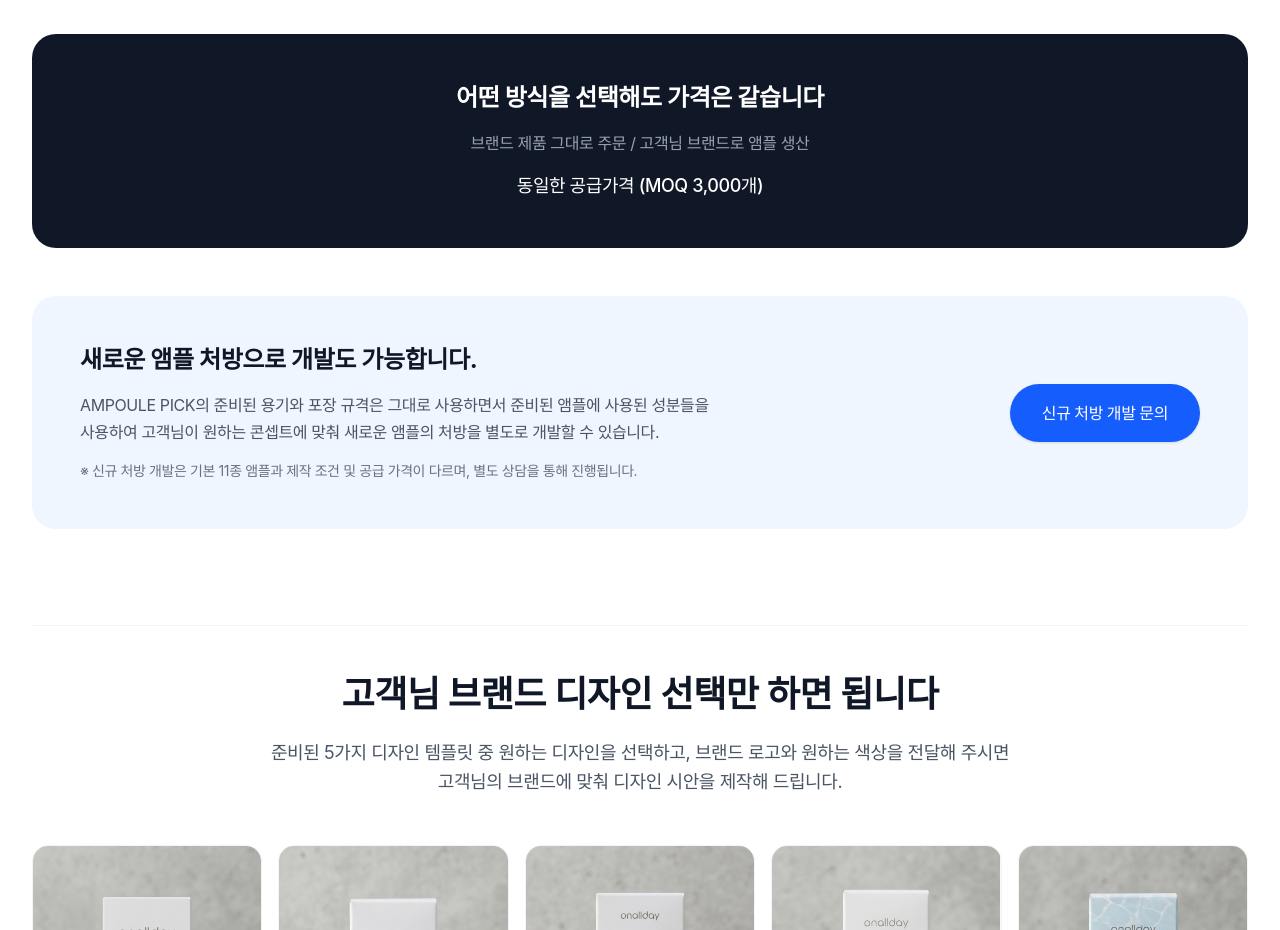
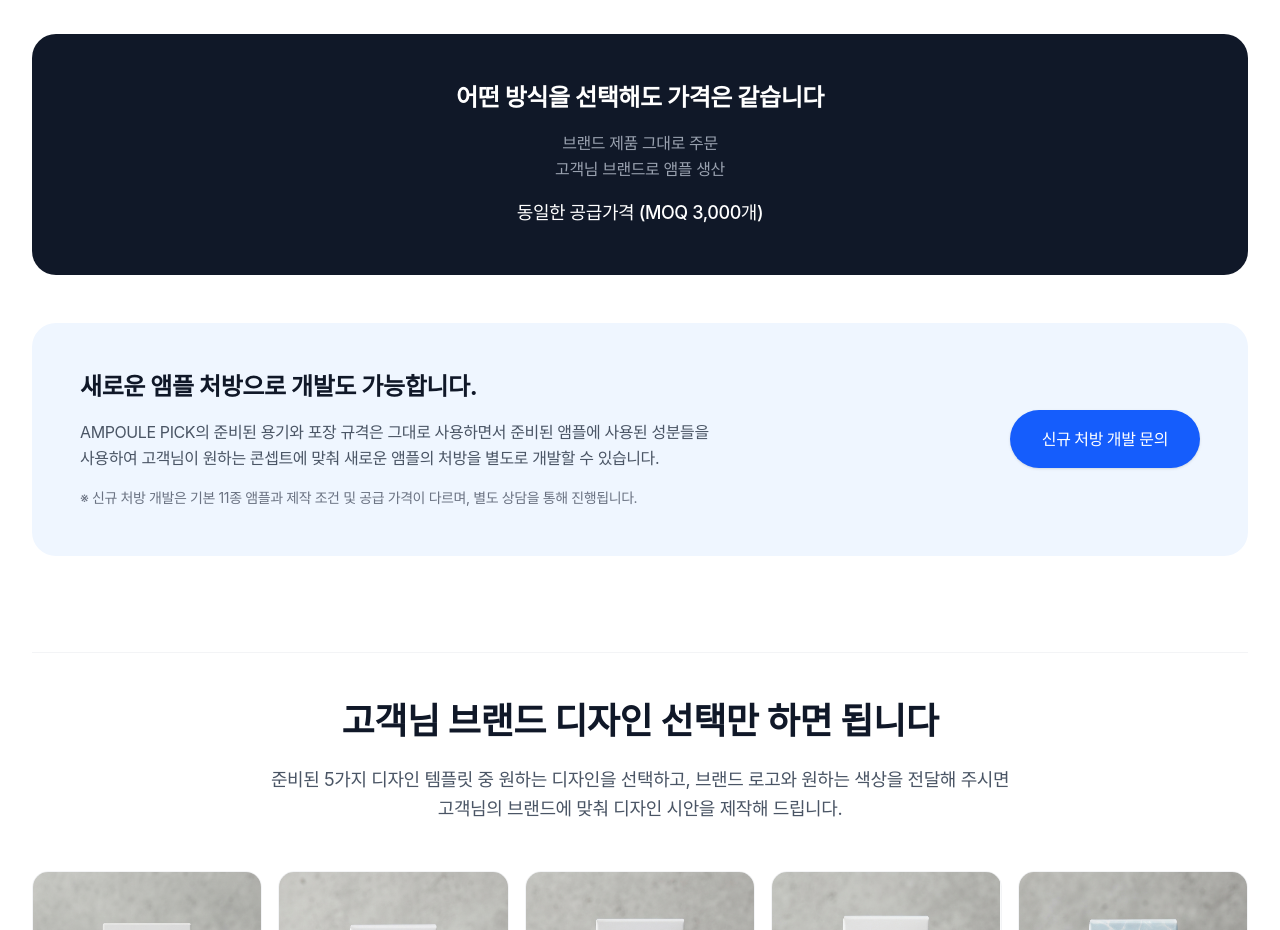
Before and after one commit to rbncf/ampoulepick, a React (Vite) app: page / in a window 1280 px wide. Shown: the part 4280-5210 px from the top of the page. Built offline with nearby package versions, Linux system fonts and the light colour scheme; a web font is replaced by a local one.

Commit message:
style: update custom brand layout for readability
Add line break to clarify brand production options in the custom brand section.

```diff
--- a/src/components/CustomBrand.tsx
+++ b/src/components/CustomBrand.tsx
@@ -114,7 +114,7 @@ export default function CustomBrand() {
 
           <div className="bg-gray-900 text-white rounded-3xl p-8 lg:p-12 text-center space-y-4">
             <h3 className="text-2xl font-bold">어떤 방식을 선택해도 가격은 같습니다</h3>
-            <p className="text-gray-400">브랜드 제품 그대로 주문 / 고객님 브랜드로 앰플 생산</p>
+            <p className="text-gray-400">브랜드 제품 그대로 주문 <br /> 고객님 브랜드로 앰플 생산</p>
             <p className="text-lg font-medium">동일한 공급가격 (MOQ 3,000개)</p>
           </div>
 
```
